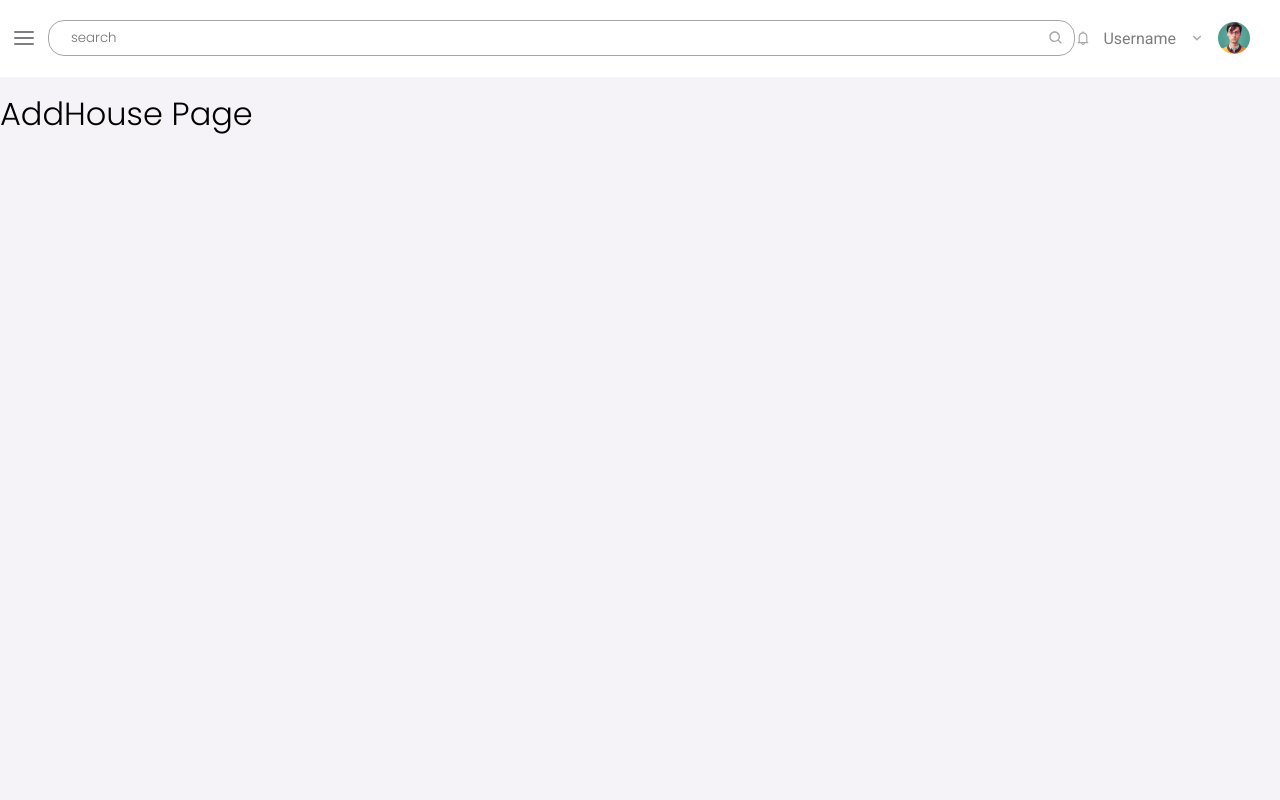
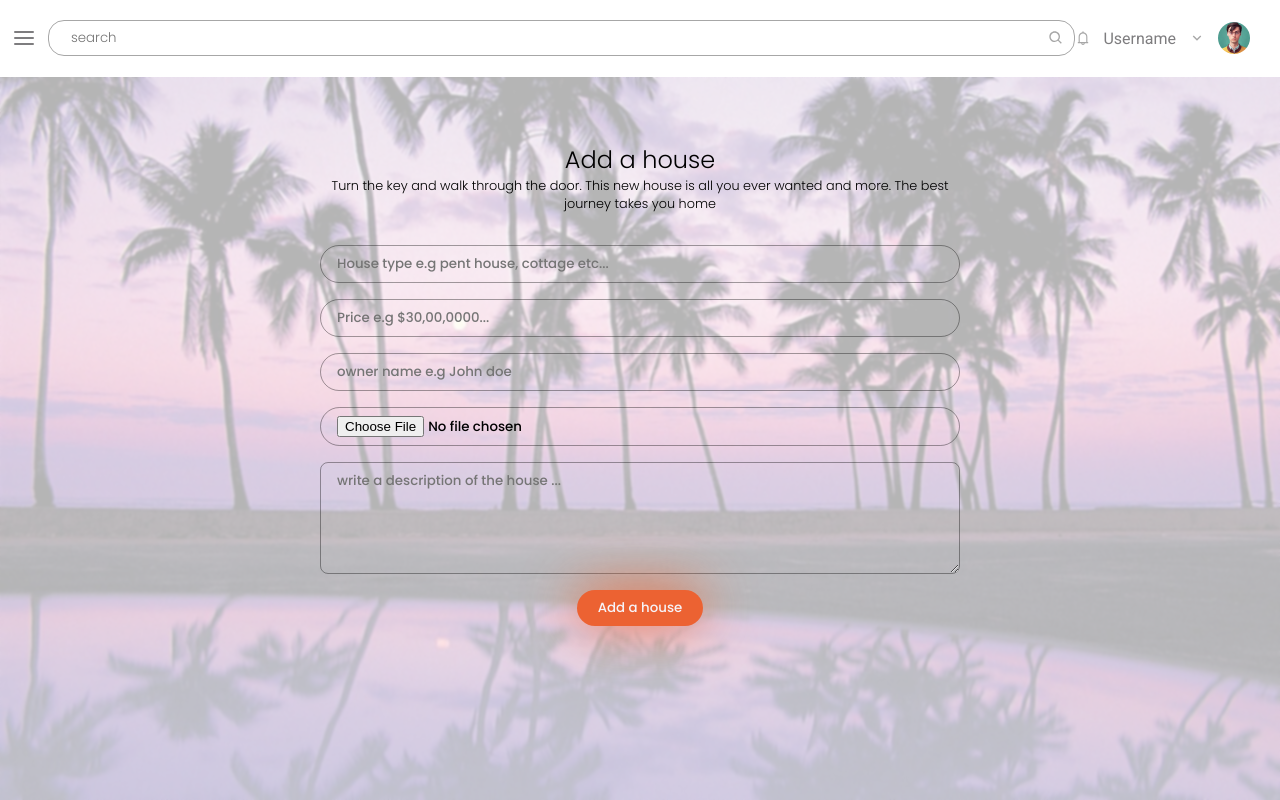
Before and after one commit to shella12/RentAnItemApp, a React (Create React App) app: page /AddHouse in a window 1280 px wide. Built offline with nearby package versions, Linux system fonts and the light colour scheme.

Commit message:
Add house form

```diff
--- a/src/App.css
+++ b/src/App.css
@@ -53,7 +53,7 @@ a {
   flex-wrap: wrap;
 }
 
-.App {
+.section {
   padding-top: 90px;
 }
 
@@ -271,6 +271,70 @@ li.slide div {
   text-align: center;
 }
 
+.add-house-section {
+  background: url(./assets/images.jpeg) no-repeat;
+  background-size: cover ;
+}
+
+.backdrop {
+  background-color: #ffffffb5;
+  backdrop-filter: blur(1px);
+  min-height: 100vh;
+  text-align: center;
+}
+
+.backdrop p{
+  width: 50%;
+  font-weight: 300;
+  font-size: 0.8rem;
+}
+
+form {
+  margin: 2rem;
+  gap: 1rem;
+  width: 100%;
+  align-items: center;
+}
+
+.input-text, .input-textarea {
+border: 1px solid rgba(0, 0, 0, 0.359);
+border-radius: 1.5rem;
+padding: 0.5rem 1rem;
+width: 50%;
+background-color: transparent;
+outline-color: var(--orange);
+font-weight: 500;
+}
+
+.input-textarea {
+  border-radius: 0.5rem;
+  height: 7rem;
+}
+
+.btn {
+border: none;
+border-radius: 1.5rem;
+padding: 0.5rem 1.3rem;
+background-color: #ec6232;
+outline: none;
+font-weight: 500;
+color: #f6f3f8;
+box-shadow: -1px -1px 53px 0px #ed6b3b;
+-webkit-box-shadow: -1px -1px 53px 0px #ed6b3b;
+-moz-box-shadow: -1px -1px 53px 0px #ed6b3b;
+}
+
+.btn:is(:hover, :active) {
+  transform: scale(1.1);
+  background-color: #ec6232;
+  box-shadow: -1px -1px 53px 0px #ed6b3b;
+-webkit-box-shadow: -1px -1px 53px 0px #ed6b3b;
+-moz-box-shadow: -1px -1px 53px 0px #ed6b3b;
+}
+
+.btn:active {
+  background-color: #e95321;
+}
 @media screen and (max-width: 764px) {
   .desktop-only {
     display: none;
--- a/src/pages/AddHouse.js
+++ b/src/pages/AddHouse.js
@@ -1,7 +1,63 @@
-const AddHouse = () => (
-  <>
-    <h1>AddHouse Page</h1>
-  </>
-);
+import { useDispatch } from 'react-redux';
+import { useState } from 'react';
+import { addHouse } from '../redux/house/house';
+
+const AddHouse = () => {
+  const dispatch = useDispatch();
+  const [name, setName] = useState('');
+  const [price, setPrice] = useState('');
+  const [description, setDescription] = useState('');
+  const [picture, setPicture] = useState('');
+  const [owner, setOwner] = useState('');
+
+  const handleSubmit = (event) => {
+    event.preventDefault();
+    // const data = {
+    //   name,
+    //   price: Number(price),
+    //   pic: picture,
+    //   description,
+    //   owner_name: owner,
+    // };
+    const form = event.target;
+    const data = new FormData();
+    data.append('house[name]', form.name.value);
+    data.append('house[price]', form.price.value);
+    data.append('house[owner_name]', form.owner.value);
+    data.append('house[description]', form.description.value);
+    data.append('house[picture]', form.picture.files[0]);
+    console.log(data);
+    dispatch(addHouse(data));
+  };
+
+  return (
+    <section className="add-house-section">
+      <div className="backdrop column flex-center">
+        <h1>Add a house</h1>
+        <p>
+          Turn the key and walk through the door.
+          This new house is all you ever wanted and more.
+          The best journey takes you home
+        </p>
+        <form className="column" onSubmit={handleSubmit}>
+          <input
+            className="input-text"
+            name="name"
+            type="text"
+            placeholder="House type e.g pent house, cottage etc..."
+            value={name}
+            onChange={(e) => setName(e.target.value)}
+            required
+          />
+          <input className="input-text" name="price" min="1" type="number" placeholder="Price e.g $30,00,0000..." value={price} onChange={(e) => setPrice(e.target.value)} required />
+          <input className="input-text" name="owner" type="text" placeholder="owner name e.g John doe" value={owner} onChange={(e) => setOwner(e.target.value)} required />
+          <input className="input-text" name="picture" type="file" placeholder="Picture url" value={picture} onChange={(e) => setPicture(e.target.value)} required />
+          <textarea className="input-textarea" name="description" placeholder="write a description of the house ..." value={description} onChange={(e) => setDescription(e.target.value)} required />
+          <button className="btn" type="submit">Add a house</button>
+        </form>
+      </div>
+    </section>
+  );
+};
 
 export default AddHouse;
--- a/src/pages/DeleteHouse.js
+++ b/src/pages/DeleteHouse.js
@@ -15,7 +15,7 @@ const DeleteHouse = () => {
     dispatch(deleteHouse(houseID));
   };
   return (
-    <>
+    <section className="section">
       <h1 className="flex-center">Delete House</h1>
 
       <ul className="flex-center wrap">
@@ -27,7 +27,7 @@ const DeleteHouse = () => {
           : <p className="flex-center empty-list">No Houses: List Empty</p>}
       </ul>
 
-    </>
+    </section>
   );
 };
 
--- a/src/pages/Homepage.js
+++ b/src/pages/Homepage.js
@@ -16,7 +16,7 @@ const Home = () => {
   });
 
   return (
-    <>
+    <section className="section">
       <Carousel showArrows autoFocus centerMode>
         {houses.map((house) => (
           <div key={house.id}>
@@ -27,7 +27,7 @@ const Home = () => {
           </div>
         )) }
       </Carousel>
-    </>
+    </section>
   );
 };
 
--- a/src/pages/HouseDetails.js
+++ b/src/pages/HouseDetails.js
@@ -8,7 +8,7 @@ const HouseDetails = () => {
   const location = useLocation();
   const { house } = location.state;
   const {
-    name, ownerName, price, description, picture,
+    name, price, description, picture,
   } = house;
 
   const listFavorite = useSelector((state) => state.favorite.favorites);
@@ -36,7 +36,7 @@ const HouseDetails = () => {
         <div className="row details-price-owner">
           <div className="row details-owner">
             <img src={profilePhoto} alt="house owner" className="profile-photo mob-profile-photo" />
-            <p>{ownerName}</p>
+            <p>{house.owner_name}</p>
           </div>
           <p>
             $
--- a/src/pages/MyFavourites.js
+++ b/src/pages/MyFavourites.js
@@ -17,7 +17,7 @@ const MyFavourites = () => {
   };
 
   return (
-    <>
+    <section className="section">
       <h1 className="flex-center">Favourites</h1>
       <ul className="flex-center wrap">
         { listHouses?.length > 0 ? listHouses.map((house) => (
@@ -27,7 +27,7 @@ const MyFavourites = () => {
         ))
           : <p className="flex-center empty-list">No favorites: List Empty</p>}
       </ul>
-    </>
+    </section>
   );
 };
 
--- a/src/redux/house/house.js
+++ b/src/redux/house/house.js
@@ -2,21 +2,30 @@ import { createAsyncThunk, createSlice } from '@reduxjs/toolkit';
 
 const api = 'http://localhost:3000/api/v1/houses';
 
-// const ADD_HOUSE = 'RentAnItemApp/houseReducer/ADD_HOUSE';
+const ADD_HOUSE = 'RentAnItemApp/houseReducer/ADD_HOUSE';
 const FETCH_HOUSE = 'RentAnItemApp/houseReducer/FETCH_HOUSE';
-// const REMOVE_HOUSE = 'RentAnItemApp/houseReducer/REMOVE_HOUSE';
+const REMOVE_HOUSE = 'RentAnItemApp/houseReducer/REMOVE_HOUSE';
 const initialState = {
   houses: [],
   status: 'idle', // 'idle' | 'loading' | 'succeeded' | 'failed'
   error: null,
 };
+
+export const addHouse = createAsyncThunk(ADD_HOUSE, async (data) => {
+  const response = await fetch(api, {
+    method: 'POST',
+    body: JSON.stringify(data),
+  }).then((response) => response.text());
+  return response;
+});
+
 export const fetchHouse = createAsyncThunk(FETCH_HOUSE, async () => {
   const response = await fetch(api)
     .then((response) => response.json());
   return response;
 });
 
-export const deleteHouse = createAsyncThunk('rent-house/house/Delete', async (houseID) => {
+export const deleteHouse = createAsyncThunk(REMOVE_HOUSE, async (houseID) => {
   await fetch(`http://localhost:3000/api/v1/houses/${houseID}/`, {
     method: 'DELETE',
     headers: {
@@ -42,10 +51,18 @@ const housesSlice = createSlice({
       ...state,
       status: 'success',
       houses: action.payload,
-    })).addCase(deleteHouse.fulfilled, (state, action) => {
-      const newHouses = state.houses.filter((house) => house.id !== action.payload);
-      return ({ ...state, houses: [...newHouses] });
-    });
+    })).addCase(addHouse.fulfilled, (state) => ({
+      ...state,
+      status: 'created',
+    })).addCase(addHouse.rejected, (state, action) => ({
+      ...state,
+      error: action.error.message,
+      status: 'failed',
+    }))
+      .addCase(deleteHouse.fulfilled, (state, action) => {
+        const newHouses = state.houses.filter((house) => house.id !== action.payload);
+        return ({ ...state, houses: [...newHouses] });
+      });
   },
 });
 
```
Also changed, not shown: src/assets/images.jpeg (added).
